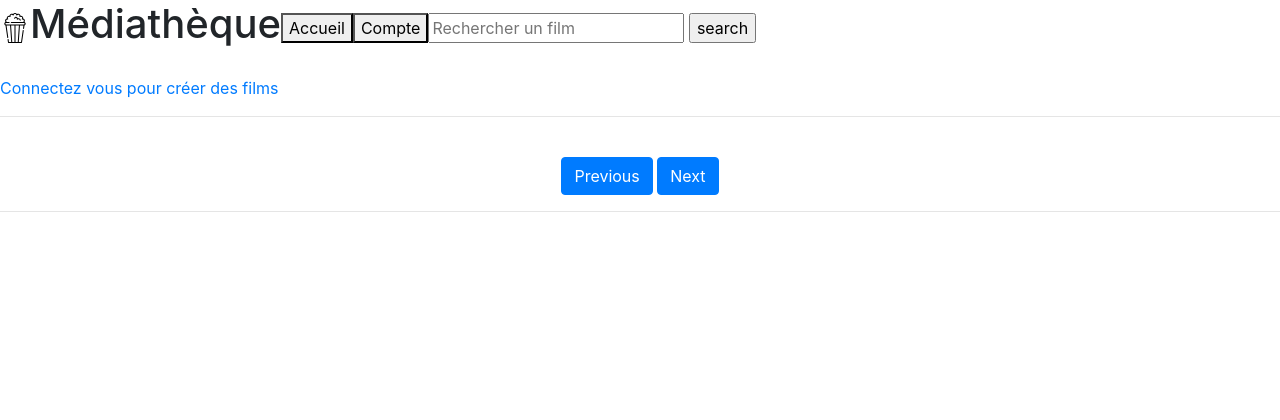
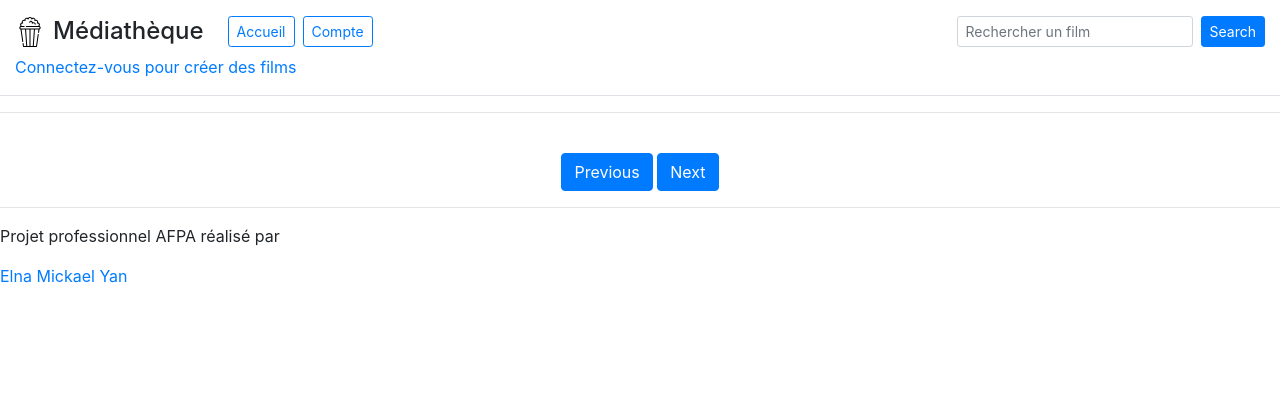
Before and after one commit to Cap3ya/ECF_Cinema, a PHP site: page / in a window 1280 px wide. Shown: the top 420 px of the page. Run offline with PHP 8.4, Linux system fonts and the light colour scheme; data that the repository does not hold is empty; some libraries are stand-ins or nearby versions.

Commit message:
Add bootsrap

```diff
--- a/view/header.html.twig
+++ b/view/header.html.twig
@@ -1,42 +1,50 @@
 <!DOCTYPE html>
-<html lang="en">
+<html lang="fr">
 <head>
     <meta charset="UTF-8">
     <meta name="viewport" content="width=device-width, initial-scale=1.0">
-		<link rel="stylesheet" href="view/web/css/style.css" media="screen"/>
-		<link rel="shortcut icon" href="view/web/img/favicon.ico"/>
-		<link href="https://maxcdn.bootstrapcdn.com/bootstrap/4.5.2/css/bootstrap.min.css" rel="stylesheet">
     <title>Médiathèque</title>
+    <link href="https://stackpath.bootstrapcdn.com/bootstrap/4.5.2/css/bootstrap.min.css" rel="stylesheet">
 </head>
 <body>
-		<header style="display:flex; flex-direction:row; align-items:center;">
+    <script src="https://code.jquery.com/jquery-3.5.1.slim.min.js"></script>
+    <script src="https://cdn.jsdelivr.net/npm/@popperjs/core@2.5.4/dist/umd/popper.min.js"></script>
+    <script src="https://stackpath.bootstrapcdn.com/bootstrap/4.5.2/js/bootstrap.min.js"></script>
 
-			<img src="./view/web/img/popcorn.svg" alt="popcorn logo" height="30" width="30">
-			<h1>Médiathèque</h1>
-			<a href="/">
-				<button>Accueil</button>
-			</a>
+<header class="container-fluid py-3 border-bottom">
+    <div class="row align-items-center">
+        <div class="col-md-8 d-flex align-items-center">
+            <img src="./view/web/img/popcorn.svg" alt="popcorn logo" height="30" width="30" class="mr-2">
+            <h1 class="h4 mb-0 mr-4">Médiathèque</h1>
+            <a href="/" class="btn btn-outline-primary btn-sm mr-2">Accueil</a>
             {% if session.user is defined %}
-				<a href="creer">
-					<button>Création</button>
-				</a>
-				<form method='post'>
-					<input type="submit" name='action' value='logout'>
+                <a href="creer" class="btn btn-outline-primary btn-sm mr-2">Création</a>
+                <form method="post" class="d-inline-block">
+                    <button type="submit" name="action" value="logout" class="btn btn-outline-danger btn-sm">Logout</button>
                 </form>
             {% else %}
-				<a href="compte">
-					<button>Compte</button>
-				</a>
+                <a href="compte" class="btn btn-outline-primary btn-sm mr-2">Compte</a>
             {% endif %}
-
-			<form method="post">
-				<input type='text' name="search" placeholder="Rechercher un film">
-				<input type="submit" name='action' value="search">
+        </div>
+        <div class="col-md-4">
+            <form method="post" class="form-inline justify-content-end">
+                <input type="text" name="search" placeholder="Rechercher un film" class="form-control form-control-sm mr-2">
+                <button type="submit" name="action" value="search" class="btn btn-primary btn-sm">Search</button>
             </form>
+        </div>
+    </div>
+    {% if session.user is defined %}
+        <div class="row mt-2">
+            <div class="col-12">
+                <p class="mb-0">Bienvenue sur note Médiathèque, {{session.user}}</p>
+            </div>
+        </div>
+    {% else %}
+        <div class="row mt-2">
+            <div class="col-12">
+                <a href="compte">Connectez-vous pour créer des films</a>
+            </div>
+        </div>
+    {% endif %}
 </header>
-		{% if session.user is defined %}
-			<p>Bienvenue sur note Médiathèque {{session.user}}</p>
-		{% else %}
-			<a href="compte">Connectez vous pour créer des films</a>
-		{% endif %}
 <hr>
--- a/view/home.html.twig
+++ b/view/home.html.twig
@@ -1,7 +1,3 @@
-<script src="https://code.jquery.com/jquery-3.5.1.slim.min.js"></script>
-<script src="https://cdn.jsdelivr.net/npm/@popperjs/core@2.5.4/dist/umd/popper.min.js"></script>
-<script src="https://stackpath.bootstrapcdn.com/bootstrap/4.5.2/js/bootstrap.min.js"></script>
-
 <main>
     <div id="filmsCarousel" class="carousel slide" data-ride="carousel" data-interval="false">
         <div class="carousel-inner">
```
Lines whose indentation alone changed are shown as unchanged.
